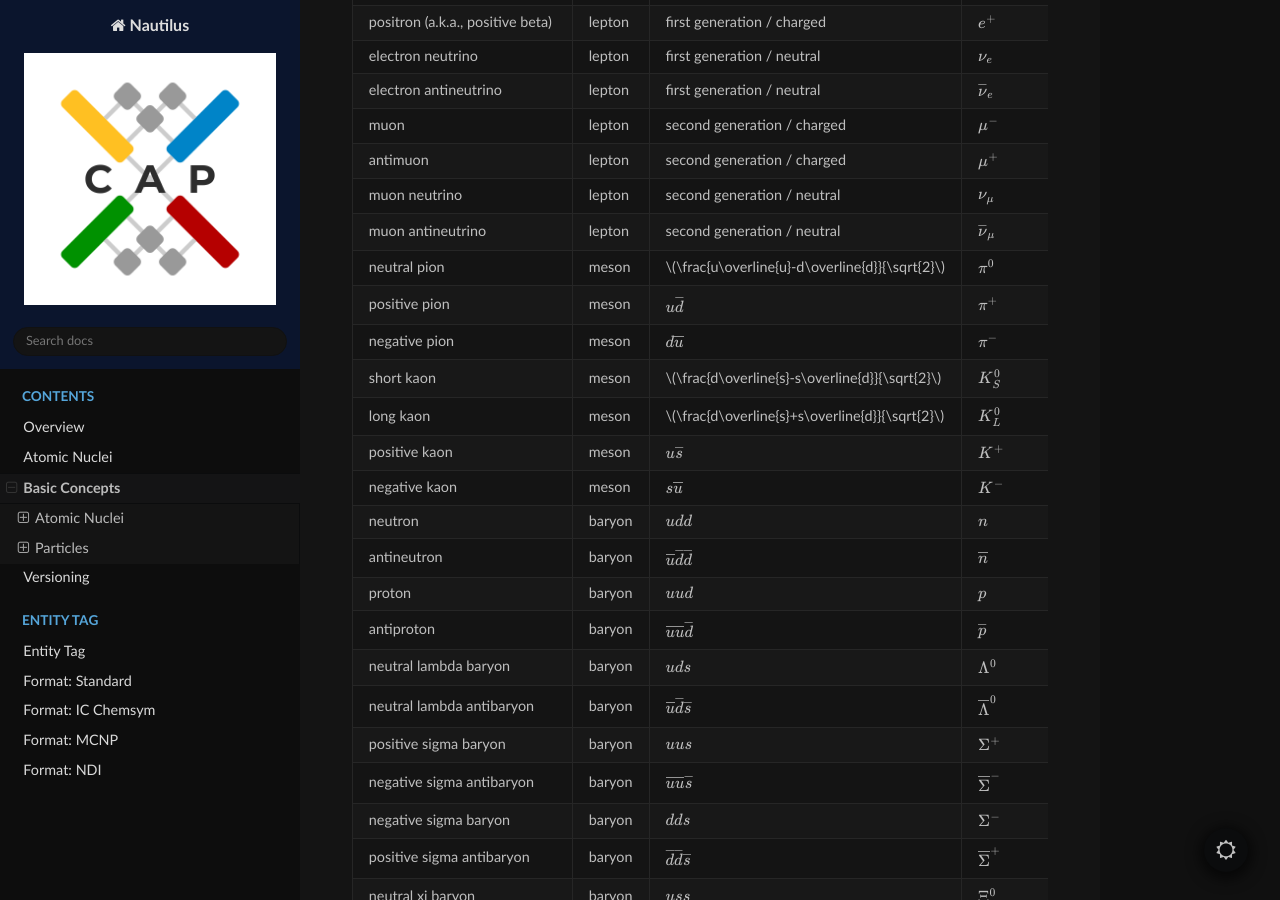
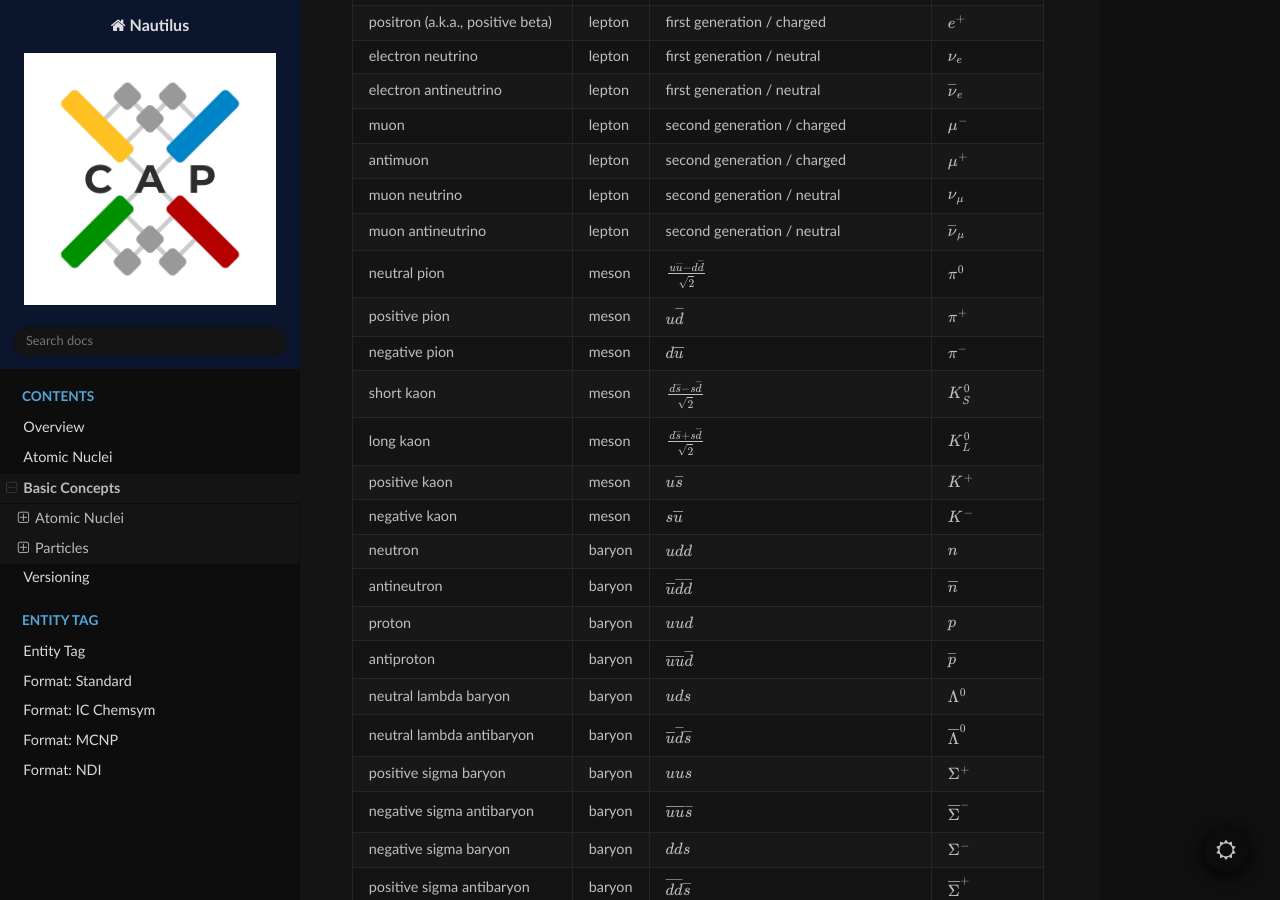
Before and after one commit to lanl/Nautilus, a Sphinx documentation site: the page built from doc/sphinx/src/concepts.rst, in a window 1280 px wide and 900 px high, scrolled down 3232 px. Built offline with Sphinx 7.4.7 and the Read the Docs theme 3.1.0, drawn with Linux system fonts in a browser that asks for light colours.

Commit message:
fix LaTeX

```diff
--- a/doc/sphinx/src/concepts.rst
+++ b/doc/sphinx/src/concepts.rst
@@ -136,73 +136,73 @@ Particles Available in Nautilus
 The particles that Nautilus currently supports are listed below, along with some annotations
 regarding the classification and standard symbol for each particle.
 
-+----------------------------------+-------------+-----------------------------------------------------+------------------------------+
-| particle                         | class       | generation / subtype or valence quarks              | PDG symbol                   |
-+==================================+=============+=====================================================+==============================+
-| photon                           | gauge boson                                                       | :math:`\gamma`               |
-+----------------------------------+-------------+-----------------------------------------------------+------------------------------+
-| electron (a.k.a., negative beta) | lepton      | first generation / charged                          | :math:`e^-`                  |
-+----------------------------------+-------------+-----------------------------------------------------+------------------------------+
-| positron (a.k.a., positive beta) | lepton      | first generation / charged                          | :math:`e^+`                  |
-+----------------------------------+-------------+-----------------------------------------------------+------------------------------+
-| electron neutrino                | lepton      | first generation / neutral                          | :math:`\nu_e`                |
-+----------------------------------+-------------+-----------------------------------------------------+------------------------------+
-| electron antineutrino            | lepton      | first generation / neutral                          | :math:`\overline{\nu}_e`     |
-+----------------------------------+-------------+-----------------------------------------------------+------------------------------+
-| muon                             | lepton      | second generation / charged                         | :math:`\mu^-`                |
-+----------------------------------+-------------+-----------------------------------------------------+------------------------------+
-| antimuon                         | lepton      | second generation / charged                         | :math:`\mu^+`                |
-+----------------------------------+-------------+-----------------------------------------------------+------------------------------+
-| muon neutrino                    | lepton      | second generation / neutral                         | :math:`\nu_\mu`              |
-+----------------------------------+-------------+-----------------------------------------------------+------------------------------+
-| muon antineutrino                | lepton      | second generation / neutral                         | :math:`\overline{\nu}_\mu`   |
-+----------------------------------+-------------+-----------------------------------------------------+------------------------------+
-| neutral pion                     | meson       | :math:`\frac{u\overline{u}-d\overline{d}}{\sqrt{2}` | :math:`\pi^0`                |
-+----------------------------------+-------------+-----------------------------------------------------+------------------------------+
-| positive pion                    | meson       | :math:`u\overline{d}`                               | :math:`\pi^+`                |
-+----------------------------------+-------------+-----------------------------------------------------+------------------------------+
-| negative pion                    | meson       | :math:`d\overline{u}`                               | :math:`\pi^-`                |
-+----------------------------------+-------------+-----------------------------------------------------+------------------------------+
-| short kaon                       | meson       | :math:`\frac{d\overline{s}-s\overline{d}}{\sqrt{2}` | :math:`K^0_S`                |
-+----------------------------------+-------------+-----------------------------------------------------+------------------------------+
-| long kaon                        | meson       | :math:`\frac{d\overline{s}+s\overline{d}}{\sqrt{2}` | :math:`K^0_L`                |
-+----------------------------------+-------------+-----------------------------------------------------+------------------------------+
-| positive kaon                    | meson       | :math:`u\overline{s}`                               | :math:`K^+`                  |
-+----------------------------------+-------------+-----------------------------------------------------+------------------------------+
-| negative kaon                    | meson       | :math:`s\overline{u}`                               | :math:`K^-`                  |
-+----------------------------------+-------------+-----------------------------------------------------+------------------------------+
-| neutron                          | baryon      | :math:`udd`                                         | :math:`n`                    |
-+----------------------------------+-------------+-----------------------------------------------------+------------------------------+
-| antineutron                      | baryon      | :math:`\overline{u}\overline{d}\overline{d}`        | :math:`\overline{n}`         |
-+----------------------------------+-------------+-----------------------------------------------------+------------------------------+
-| proton                           | baryon      | :math:`uud`                                         | :math:`p`                    |
-+----------------------------------+-------------+-----------------------------------------------------+------------------------------+
-| antiproton                       | baryon      | :math:`\overline{u}\overline{u}\overline{d}`        | :math:`\overline{p}`         |
-+----------------------------------+-------------+-----------------------------------------------------+------------------------------+
-| neutral lambda baryon            | baryon      | :math:`uds`                                         | :math:`\Lambda^0`            |
-+----------------------------------+-------------+-----------------------------------------------------+------------------------------+
-| neutral lambda antibaryon        | baryon      | :math:`\overline{u}\overline{d}\overline{s}`        | :math:`\overline{\Lambda}^0` |
-+----------------------------------+-------------+-----------------------------------------------------+------------------------------+
-| positive sigma baryon            | baryon      | :math:`uus`                                         | :math:`\Sigma^+`             |
-+----------------------------------+-------------+-----------------------------------------------------+------------------------------+
-| negative sigma antibaryon        | baryon      | :math:`\overline{u}\overline{u}\overline{s}`        | :math:`\overline{\Sigma}^-`  |
-+----------------------------------+-------------+-----------------------------------------------------+------------------------------+
-| negative sigma baryon            | baryon      | :math:`dds`                                         | :math:`\Sigma^-`             |
-+----------------------------------+-------------+-----------------------------------------------------+------------------------------+
-| positive sigma antibaryon        | baryon      | :math:`\overline{d}\overline{d}\overline{s}`        | :math:`\overline{\Sigma}^+`  |
-+----------------------------------+-------------+-----------------------------------------------------+------------------------------+
-| neutral xi baryon                | baryon      | :math:`uss`                                         | :math:`\Xi^0`                |
-+----------------------------------+-------------+-----------------------------------------------------+------------------------------+
-| neutral xi antibaryon            | baryon      | :math:`\overline{u}\overline{s}\overline{s}`        | :math:`\overline{\Xi}^0`     |
-+----------------------------------+-------------+-----------------------------------------------------+------------------------------+
-| negative xi baryon               | baryon      | :math:`dss`                                         | :math:`\Xi^-`                |
-+----------------------------------+-------------+-----------------------------------------------------+------------------------------+
-| positive xi antibaryon           | baryon      | :math:`\overline{d}\overline{s}\overline{s}`        | :math:`\overline{\Xi}^+`     |
-+----------------------------------+-------------+-----------------------------------------------------+------------------------------+
-| negative omega baryon            | baryon      | :math:`sss`                                         | :math:`\Omega^-`             |
-+----------------------------------+-------------+-----------------------------------------------------+------------------------------+
-| positive omega antibaryon        | baryon      | :math:`\overline{s}\overline{s}\overline{s}`        | :math:`\overline{\Omega}^+`  |
-+----------------------------------+-------------+-----------------------------------------------------+------------------------------+
++----------------------------------+-------------+------------------------------------------------------+------------------------------+
+| particle                         | class       | generation / subtype or valence quarks               | PDG symbol                   |
++==================================+=============+======================================================+==============================+
+| photon                           | gauge boson                                                        | :math:`\gamma`               |
++----------------------------------+-------------+------------------------------------------------------+------------------------------+
+| electron (a.k.a., negative beta) | lepton      | first generation / charged                           | :math:`e^-`                  |
++----------------------------------+-------------+------------------------------------------------------+------------------------------+
+| positron (a.k.a., positive beta) | lepton      | first generation / charged                           | :math:`e^+`                  |
++----------------------------------+-------------+------------------------------------------------------+------------------------------+
+| electron neutrino                | lepton      | first generation / neutral                           | :math:`\nu_e`                |
++----------------------------------+-------------+------------------------------------------------------+------------------------------+
+| electron antineutrino            | lepton      | first generation / neutral                           | :math:`\overline{\nu}_e`     |
++----------------------------------+-------------+------------------------------------------------------+------------------------------+
+| muon                             | lepton      | second generation / charged                          | :math:`\mu^-`                |
++----------------------------------+-------------+------------------------------------------------------+------------------------------+
+| antimuon                         | lepton      | second generation / charged                          | :math:`\mu^+`                |
++----------------------------------+-------------+------------------------------------------------------+------------------------------+
+| muon neutrino                    | lepton      | second generation / neutral                          | :math:`\nu_\mu`              |
++----------------------------------+-------------+------------------------------------------------------+------------------------------+
+| muon antineutrino                | lepton      | second generation / neutral                          | :math:`\overline{\nu}_\mu`   |
++----------------------------------+-------------+------------------------------------------------------+------------------------------+
+| neutral pion                     | meson       | :math:`\frac{u\overline{u}-d\overline{d}}{\sqrt{2}}` | :math:`\pi^0`                |
++----------------------------------+-------------+------------------------------------------------------+------------------------------+
+| positive pion                    | meson       | :math:`u\overline{d}`                                | :math:`\pi^+`                |
++----------------------------------+-------------+------------------------------------------------------+------------------------------+
+| negative pion                    | meson       | :math:`d\overline{u}`                                | :math:`\pi^-`                |
++----------------------------------+-------------+------------------------------------------------------+------------------------------+
+| short kaon                       | meson       | :math:`\frac{d\overline{s}-s\overline{d}}{\sqrt{2}}` | :math:`K^0_S`                |
++----------------------------------+-------------+------------------------------------------------------+------------------------------+
+| long kaon                        | meson       | :math:`\frac{d\overline{s}+s\overline{d}}{\sqrt{2}}` | :math:`K^0_L`                |
++----------------------------------+-------------+------------------------------------------------------+------------------------------+
+| positive kaon                    | meson       | :math:`u\overline{s}`                                | :math:`K^+`                  |
++----------------------------------+-------------+------------------------------------------------------+------------------------------+
+| negative kaon                    | meson       | :math:`s\overline{u}`                                | :math:`K^-`                  |
++----------------------------------+-------------+------------------------------------------------------+------------------------------+
+| neutron                          | baryon      | :math:`udd`                                          | :math:`n`                    |
++----------------------------------+-------------+------------------------------------------------------+------------------------------+
+| antineutron                      | baryon      | :math:`\overline{u}\overline{d}\overline{d}`         | :math:`\overline{n}`         |
++----------------------------------+-------------+------------------------------------------------------+------------------------------+
+| proton                           | baryon      | :math:`uud`                                          | :math:`p`                    |
++----------------------------------+-------------+------------------------------------------------------+------------------------------+
+| antiproton                       | baryon      | :math:`\overline{u}\overline{u}\overline{d}`         | :math:`\overline{p}`         |
++----------------------------------+-------------+------------------------------------------------------+------------------------------+
+| neutral lambda baryon            | baryon      | :math:`uds`                                          | :math:`\Lambda^0`            |
++----------------------------------+-------------+------------------------------------------------------+------------------------------+
+| neutral lambda antibaryon        | baryon      | :math:`\overline{u}\overline{d}\overline{s}`         | :math:`\overline{\Lambda}^0` |
++----------------------------------+-------------+------------------------------------------------------+------------------------------+
+| positive sigma baryon            | baryon      | :math:`uus`                                          | :math:`\Sigma^+`             |
++----------------------------------+-------------+------------------------------------------------------+------------------------------+
+| negative sigma antibaryon        | baryon      | :math:`\overline{u}\overline{u}\overline{s}`         | :math:`\overline{\Sigma}^-`  |
++----------------------------------+-------------+------------------------------------------------------+------------------------------+
+| negative sigma baryon            | baryon      | :math:`dds`                                          | :math:`\Sigma^-`             |
++----------------------------------+-------------+------------------------------------------------------+------------------------------+
+| positive sigma antibaryon        | baryon      | :math:`\overline{d}\overline{d}\overline{s}`         | :math:`\overline{\Sigma}^+`  |
++----------------------------------+-------------+------------------------------------------------------+------------------------------+
+| neutral xi baryon                | baryon      | :math:`uss`                                          | :math:`\Xi^0`                |
++----------------------------------+-------------+------------------------------------------------------+------------------------------+
+| neutral xi antibaryon            | baryon      | :math:`\overline{u}\overline{s}\overline{s}`         | :math:`\overline{\Xi}^0`     |
++----------------------------------+-------------+------------------------------------------------------+------------------------------+
+| negative xi baryon               | baryon      | :math:`dss`                                          | :math:`\Xi^-`                |
++----------------------------------+-------------+------------------------------------------------------+------------------------------+
+| positive xi antibaryon           | baryon      | :math:`\overline{d}\overline{s}\overline{s}`         | :math:`\overline{\Xi}^+`     |
++----------------------------------+-------------+------------------------------------------------------+------------------------------+
+| negative omega baryon            | baryon      | :math:`sss`                                          | :math:`\Omega^-`             |
++----------------------------------+-------------+------------------------------------------------------+------------------------------+
+| positive omega antibaryon        | baryon      | :math:`\overline{s}\overline{s}\overline{s}`         | :math:`\overline{\Omega}^+`  |
++----------------------------------+-------------+------------------------------------------------------+------------------------------+
 
 An ionized hydrogen-1 nucleus is just a bare proton, so there is some ambiguity between a proton
 (particle) and hydrogen-1 (isotope) in Nautilus.  Nautilus addresses this in different ways
```
